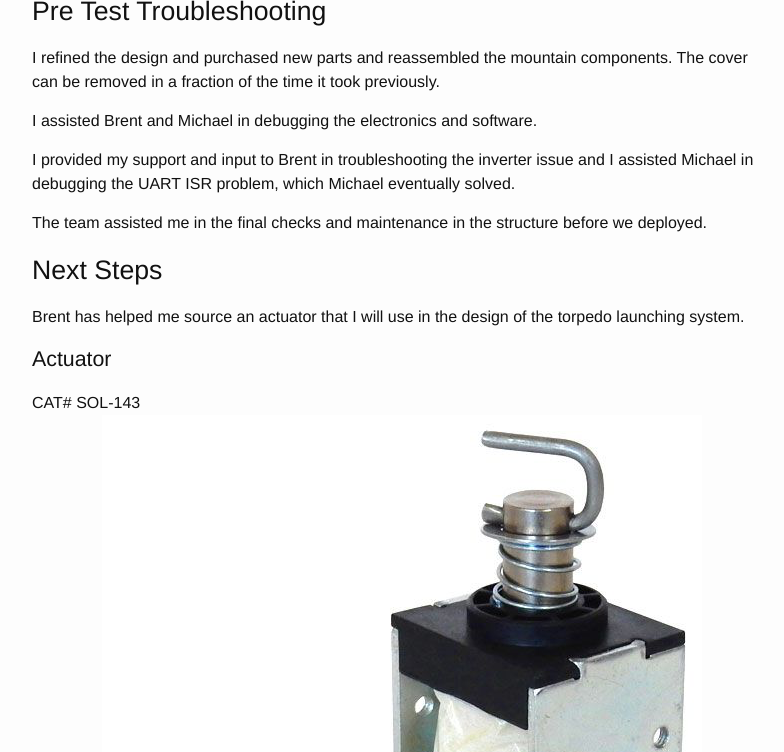
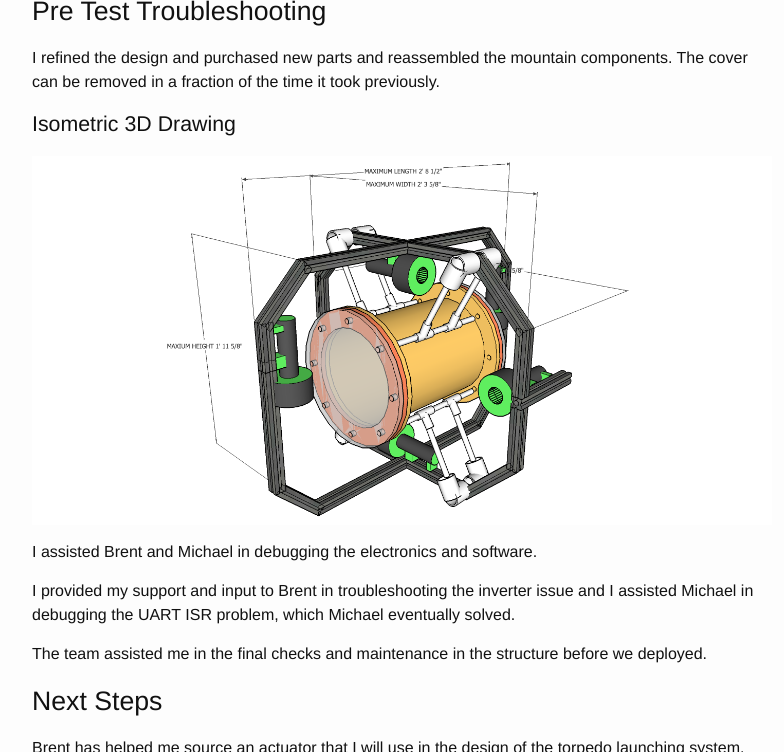
Before and after one commit to vartan/Xeebo, a Jekyll site: the page built from _posts/2015-04-24-weekly-report-12.md, in a window 1280 px wide and 900 px high, scrolled down 2408 px, cut to the strip 148-900 px from the top of the window. Shown: the whole strip, without its empty margins (238-1022 px from the left). Built offline with Jekyll 4.4.1, drawn with Linux system fonts in a browser that asks for light colours; comment, search, counter and statistics services are not loaded.

Commit message:
sam done

```diff
--- a/_posts/2015-04-24-weekly-report-12.md
+++ b/_posts/2015-04-24-weekly-report-12.md
@@ -39,6 +39,8 @@ After our first test, it was found that the way in which the frame articulated w
 ## Pre Test Troubleshooting
 I refined the design and purchased new parts and reassembled the mountain components. The cover can be removed in a fraction of the time it took previously.
 
+### Isometric 3D  Drawing
+![Iso](/images/sam_week_12_CAD_iso.png)
 
 I assisted Brent and Michael in debugging the electronics and software.
 
--- a/iFuckingHateDoingWeeklyReports.txt
+++ /dev/null
@@ -1 +0,0 @@
-because it's micromanagement
```
Also changed, not shown: images/sam_week_12_CAD_iso.png (added).
